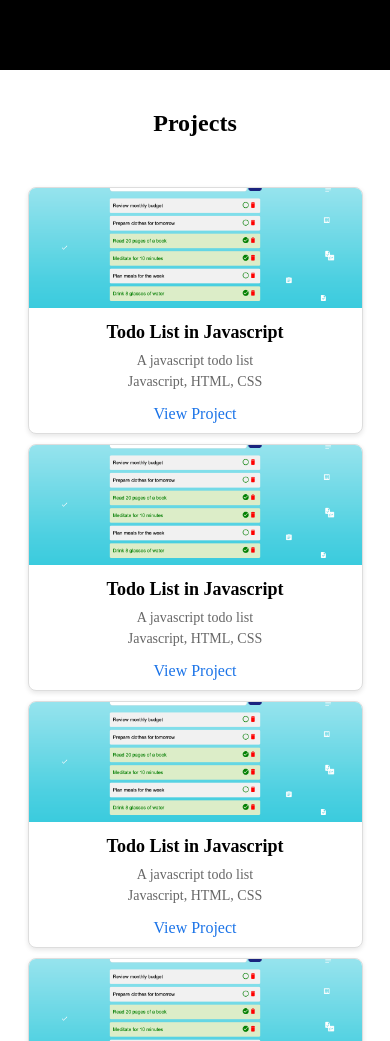
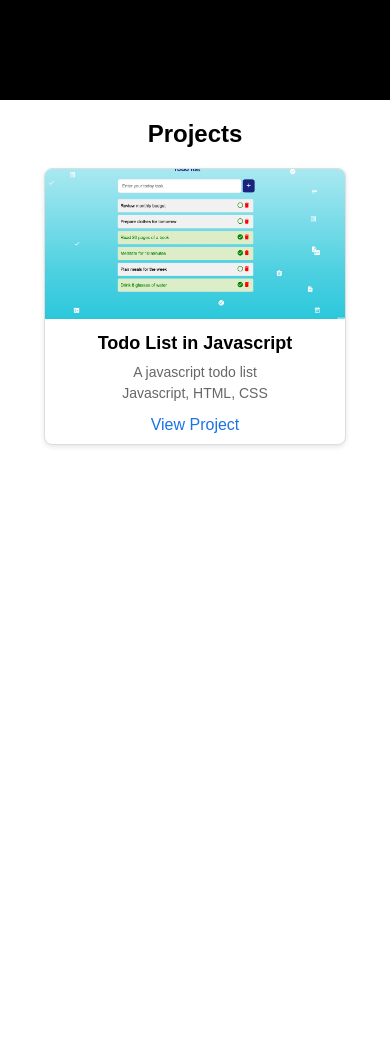
Before and after one commit to laitanop/myPortfolio, a website: page public/index.html in a window 390 px wide. After the commit the page ends 844 px from the top, so only its background shows below. Drawn offline with Linux system fonts and the light colour scheme.

Commit message:
add mobile size

```diff
--- a/public/css/style.css
+++ b/public/css/style.css
@@ -4,6 +4,7 @@ body {
   text-align: center;
   margin: 0;
   padding: 0;
+  font-family: Arial, sans-serif;
 }
 
 .header {
@@ -19,25 +20,24 @@ body {
 }
 
 .projects {
-  padding: 20px;
+  margin: 20px 10px;
 }
 
 .card-container {
   display: flex;
+  flex-wrap: wrap; /* Enable wrapping for smaller screens */
   gap: 20px;
   justify-content: center;
   align-items: flex-start;
-  flex-wrap: wrap;
-  max-height: 80vh;
-  overflow-y: auto;
-  padding: 10px;
+  max-width: 1200px;
+  margin: 0 auto; /* Center container */
 }
 
 .card {
   background: #fff;
   border: 1px solid #ddd;
   border-radius: 8px;
-  width: 300px;
+  width: 300px; /* Default card width */
   box-shadow: 0 2px 5px rgba(0, 0, 0, 0.1);
   overflow: hidden;
   transition: transform 0.3s ease, box-shadow 0.3s ease;
@@ -77,40 +77,9 @@ body {
   text-decoration: underline;
 }
 
-@media (max-width: 768px) {
-  .header {
-    height: 80px;
-    font-size: 20px;
-  }
-
-  .card {
-    width: 80%;
-  }
-
+/* Mobile Size */
+@media (max-width: 480px) {
   .card-container {
-    gap: 15px;
-    max-height: 70vh;
+    display: grid;
   }
 }
-
-@media (max-width: 480px) {
-  .header {
-    height: 70px;
-    font-size: 18px;
-  }
-
-  .card {
-    width: 90%;
-    margin: 0 auto;
-  }
-
-  .card img {
-    height: 120px;
-  }
-
-  .card-container {
-    gap: 10px;
-    padding: 10px;
-    max-height: 100vh;
-  }
-}
--- a/public/index.html
+++ b/public/index.html
@@ -1,6 +1,8 @@
 <!DOCTYPE html>
 <html>
   <head>
+    <meta charset="UTF-8" />
+    <meta name="viewport" content="width=device-width, initial-scale=1.0" />
     <title>Page Title</title>
     <link rel="stylesheet" href="css/style.css" />
     <link rel="icon" type="image/x-icon" href="favicon.png" />
--- a/public/js/script.js
+++ b/public/js/script.js
@@ -1,31 +1,4 @@
 let projects = [
-  {
-    name: "Todo List in Javascript",
-    description: "A javascript todo list",
-    image: "../img/todoList.png",
-    link: "todoList.html",
-    github: "https://www.google.com",
-    tech: ["Javascript", "HTML", "CSS"],
-    date: "2021-01-01",
-  },
-  {
-    name: "Todo List in Javascript",
-    description: "A javascript todo list",
-    image: "../img/todoList.png",
-    link: "todoList.html",
-    github: "https://www.google.com",
-    tech: ["Javascript", "HTML", "CSS"],
-    date: "2021-01-01",
-  },
-  {
-    name: "Todo List in Javascript",
-    description: "A javascript todo list",
-    image: "../img/todoList.png",
-    link: "todoList.html",
-    github: "https://www.google.com",
-    tech: ["Javascript", "HTML", "CSS"],
-    date: "2021-01-01",
-  },
   {
     name: "Todo List in Javascript",
     description: "A javascript todo list",
```
